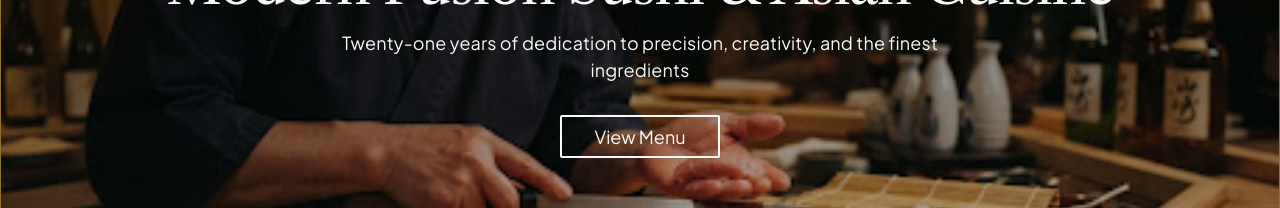
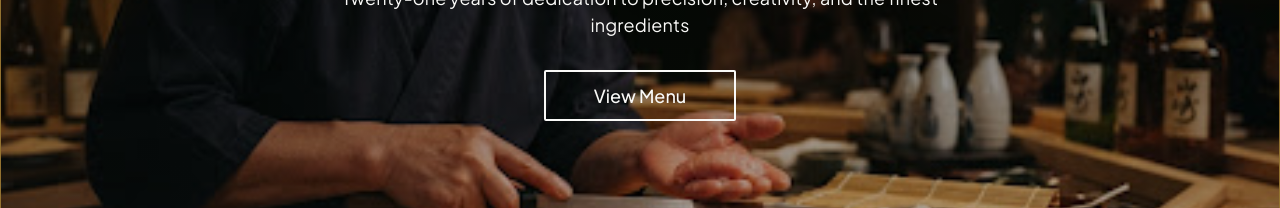
Before and after one commit to MatthewYu402/green_leaf_restarant_website, a React (Vite) app: page / in a window 1280 px wide. Shown: the part 332-540 px from the top of the page. Built offline with nearby package versions, Linux system fonts and the light colour scheme.

Commit message:
Added home transitions & directories for organization

```diff
--- a/src/App.css
+++ b/src/App.css
@@ -16,6 +16,8 @@
   justify-content: center;
   align-items: center;
   padding-bottom: 16vh;
+
+  animation: fadeIn 1s ease-in-out;
 }
 
 .main-body {
@@ -46,15 +48,29 @@
 }
 
 .menu-btn {
-  padding: 8px 32px;
+  padding: 12px 48px;
   border: 2px solid var(--text-h);
   border-radius: 2px;
   color: var(--text);
   background: transparent;
   font-family: var(--sans);
   font-size: 18px;
+  font-weight: 500;
+  transition: background-color 0.3s ease, border-color 0.3s ease, transform 0.2s ease;
 }
 
 .menu-btn:hover {
   cursor: pointer;
+  background-color: var(--accent-bg);
+    /* Fills with your green (#1B3022) */
+    border-color: var(--border);
+    /* Shifts border to your gold (#937230) */
+    transform: scale(1.05);
+    /* Slight grow effect */
 }
+
+/* Animations */
+@keyframes fadeIn {
+  from { opacity: 0; }
+  to { opacity: 1; }
+}
--- a/src/App.tsx
+++ b/src/App.tsx
@@ -1,7 +1,28 @@
+import { useEffect } from 'react'
 import './App.css'
 import Navbar from './Navbar'
 
 function App() {
+  {/* Scrollbar Logic */}
+  useEffect(() => {
+    let scrollTimeout: ReturnType<typeof setTimeout>;
+
+    const handleScroll = () => {
+      document.documentElement.classList.add('scrolling');
+      clearTimeout(scrollTimeout);
+      scrollTimeout = setTimeout(() => {
+        document.documentElement.classList.remove('scrolling');
+      }, 1000);
+    };
+
+    window.addEventListener('scroll', handleScroll);
+
+    return () => {
+      window.removeEventListener('scroll', handleScroll);
+      clearTimeout(scrollTimeout);
+    };
+  }, []);
+
   return (
     <>
       <div className="bg-image"></div>
--- a/src/Navbar.css
+++ b/src/components/Navbar.css
@@ -15,6 +15,8 @@
   color: var(--text);
   padding: 0px 32px;
   z-index: 10;
+
+  animation: fadeDown 1.25s ease-in-out;
 }
 
 .navbar ul {
@@ -86,8 +88,24 @@
   font-weight: 500;
   background-color: var(--accent-bg);
   color: var(--text);
+  transition: background-color 0.3s ease, border-color 0.3s ease, transform 0.2s ease;
 }
 
 .cell-num:hover {
   cursor: pointer;
+  background-color: var(--border); /* Shifts background to gold */
+  border-color: var(--accent);     /* Shifts border to lighter gold (#C5A059) */
+  transform: scale(1.05);
 }
+
+@keyframes fadeDown {
+  from {
+    opacity: 0;
+    transform: translateY(-10%);
+  }
+
+  to {
+    opacity: 1;
+    transform: translateY(0%);
+  }
+}
--- a/src/index.css
+++ b/src/index.css
@@ -41,8 +41,9 @@
   min-height: 100svh;
   display: flex;
   flex-direction: column;
-box-sizing: border-box;
+  box-sizing: border-box;
 }
+
 
 body {
   margin: 0;
@@ -91,3 +92,22 @@ code {
   padding: 4px 8px;
   background: var(--code-bg);
 }
+
+::-webkit-scrollbar {
+  width: 6px;
+}
+
+::-webkit-scrollbar-track {
+  background: transparent;
+}
+
+::-webkit-scrollbar-thumb {
+  background: transparent;
+  border-radius: 3px;
+  transition: background 0.3s ease;
+}
+
+html.scrolling::-webkit-scrollbar-thumb {
+  background: rgba(27, 48, 34, 0.4);
+  /* your --accent-bg green, semi-transparent */
+}
```
Also changed, not shown: src/components/Navbar.tsx (renamed from src/Navbar.tsx), src/hooks/useInView.ts (added).
